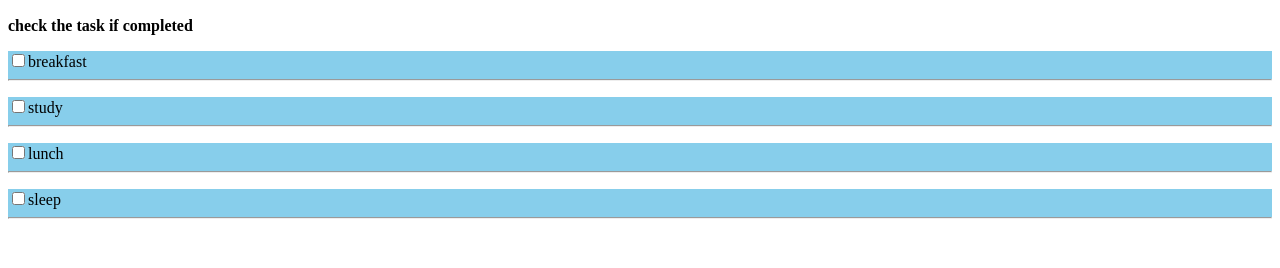
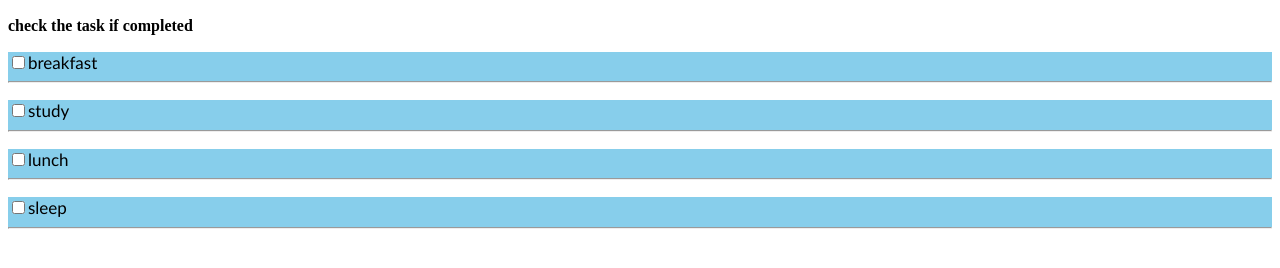
Before and after one commit to Shindeomkar/react-j5suiz, a React app: page / in a window 1280 px wide. Shown: the part 38-306 px from the top of the page. Built offline with nearby package versions, Linux system fonts and the light colour scheme.

Commit message:
1 file modified

```diff
--- a/src/style.css
+++ b/src/style.css
@@ -1,4 +1,6 @@
 
 .taskcss{
   background-color: skyblue;
+  font-size: 17px;
+  font-family:'Gill Sans', 'Gill Sans MT', Calibri, 'Trebuchet MS', sans-serif;
 }
```
